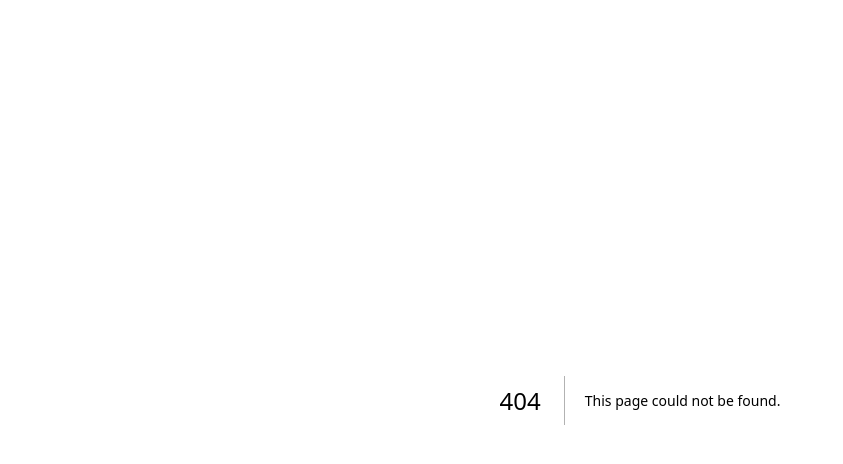
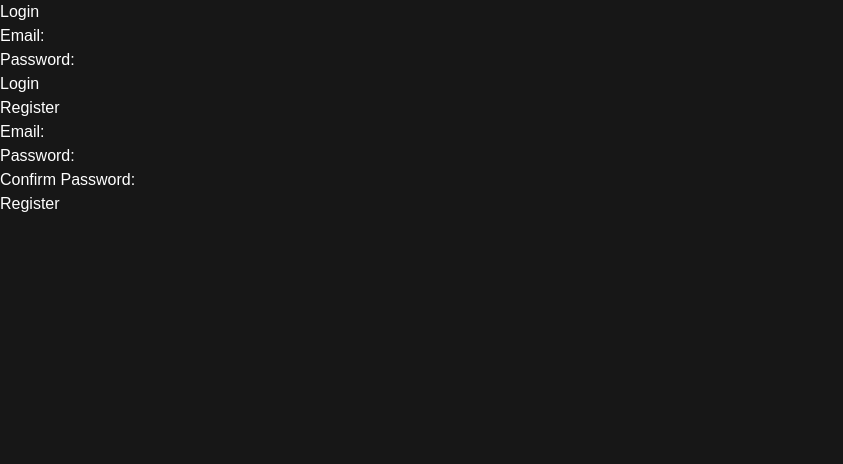
Before and after one commit to HenriqueSFernandes/CherryPick, a Next.js app in the folder cherrypick-fe/: page /login in a window 1280 px wide. Before the commit this address had no page. Shown: the top 464 px of the page, without its empty margins (0-843 px from the left). Built offline with nearby package versions, Linux system fonts and the light colour scheme; no server answers.

Commit message:
feat: base login prototype

```diff
--- a/cherrypick-fe/package.json
+++ b/cherrypick-fe/package.json
@@ -12,6 +12,7 @@
     "prepare": "husky"
   },
   "dependencies": {
+    "appwrite": "^17.0.2",
     "lucide-react": "^0.494.0",
     "next": "15.3.0",
     "prettier": "^3.5.3",
--- /dev/null
+++ b/cherrypick-fe/src/app/login/page.tsx
@@ -0,0 +1,60 @@
+"use client";
+
+import { login, register } from "@/lib/Authenticator";
+
+export default function LoginPage() {
+	const handleLogin = async (event: React.FormEvent) => {
+		event.preventDefault();
+		const formData = new FormData(event.currentTarget as HTMLFormElement);
+		const username = formData.get("email") as string;
+		const password = formData.get("password") as string;
+		await login(username, password);
+	};
+
+	const handleRegister = async (event: React.FormEvent) => {
+		event.preventDefault();
+		const formData = new FormData(event.currentTarget as HTMLFormElement);
+		const username = formData.get("email") as string;
+		const password = formData.get("password") as string;
+		const confirmPassword = formData.get("confirm-password") as string;
+		await register(username, password, confirmPassword);
+	};
+
+	return (
+		<div>
+			<h1>Login</h1>
+			<form onSubmit={handleLogin}>
+				<div>
+					<label htmlFor="email">Email:</label>
+					<input type="email" id="email" name="email" />
+				</div>
+				<div>
+					<label htmlFor="password">Password:</label>
+					<input type="password" id="password" name="password" />
+				</div>
+				<button type="submit">Login</button>
+			</form>
+
+			<h1>Register</h1>
+			<form onSubmit={handleRegister}>
+				<div>
+					<label htmlFor="email">Email:</label>
+					<input type="email" id="email" name="email" />
+				</div>
+				<div>
+					<label htmlFor="password">Password:</label>
+					<input type="password" id="password" name="password" />
+				</div>
+				<div>
+					<label htmlFor="confirm-password">Confirm Password:</label>
+					<input
+						type="password"
+						id="confirm-password"
+						name="confirm-password"
+					/>
+				</div>
+				<button type="submit">Register</button>
+			</form>
+		</div>
+	);
+}
--- a/cherrypick-fe/src/app/page.tsx
+++ b/cherrypick-fe/src/app/page.tsx
@@ -1,4 +1,10 @@
 "use client";
+import { Client } from "appwrite";
+
+const client = new Client();
+client
+	.setEndpoint("http://144.91.115.254/v1")
+	.setProject("68139ae300328e5249a3");
 
 export default function Home() {
 	return <p>hello</p>;
--- /dev/null
+++ b/cherrypick-fe/src/lib/AppwriteClient.ts
@@ -0,0 +1,9 @@
+import { Client } from "appwrite";
+
+const client = new Client();
+
+client
+	.setEndpoint(process.env.NEXT_PUBLIC_APPWRITE_ENDPOINT || "")
+	.setProject(process.env.NEXT_PUBLIC_APPWRITE_PROJECT || "");
+
+export default client;
--- /dev/null
+++ b/cherrypick-fe/src/lib/Authenticator.ts
@@ -0,0 +1,36 @@
+import client from "@/lib/AppwriteClient";
+
+import { Account, ID } from "appwrite";
+
+export const register = async (
+	email: string,
+	password: string,
+	passwordConfirmation: string,
+) => {
+	if (password !== passwordConfirmation) {
+		throw new Error("Passwords do not match");
+	}
+	const account = new Account(client);
+	const promise = account.create(ID.unique(), email, password);
+	promise.then(
+		function(response) {
+			console.log(response);
+		},
+		function(error) {
+			console.log(error);
+		},
+	);
+};
+
+export const login = async (email: string, password: string) => {
+	const account = new Account(client);
+	const promise = account.createEmailPasswordSession(email, password);
+	promise.then(
+		function(response) {
+			console.log(response);
+		},
+		function(error) {
+			console.log(error);
+		},
+	);
+};
```
Also changed, not shown: 2 other files (tests, documents, lock files or other folders).
